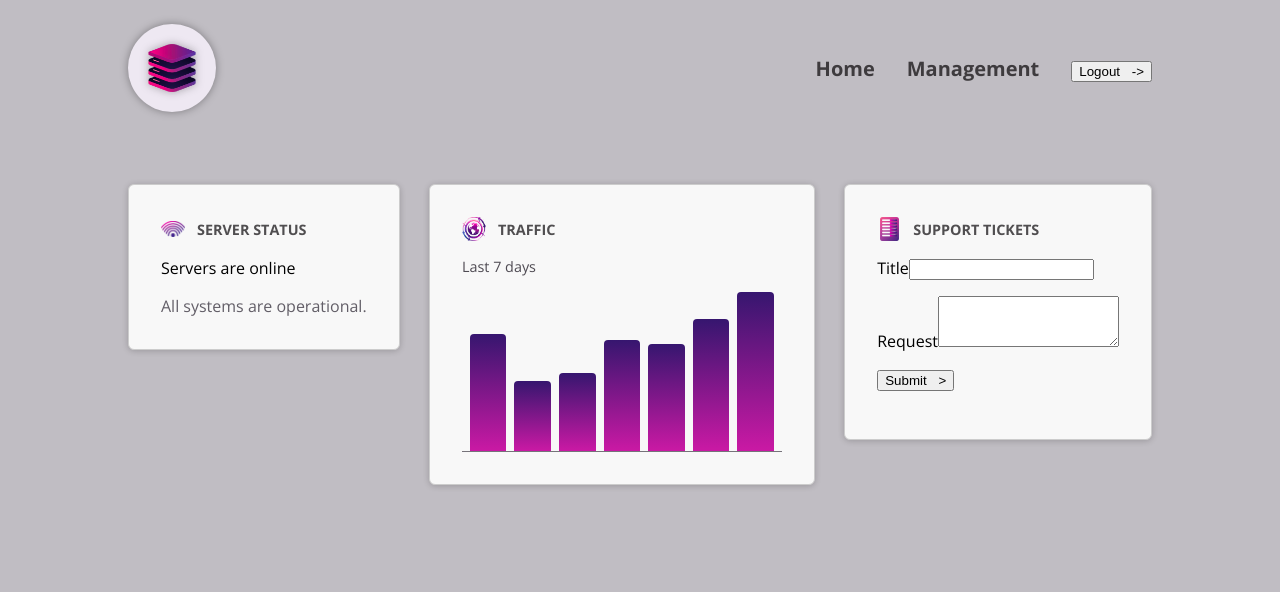
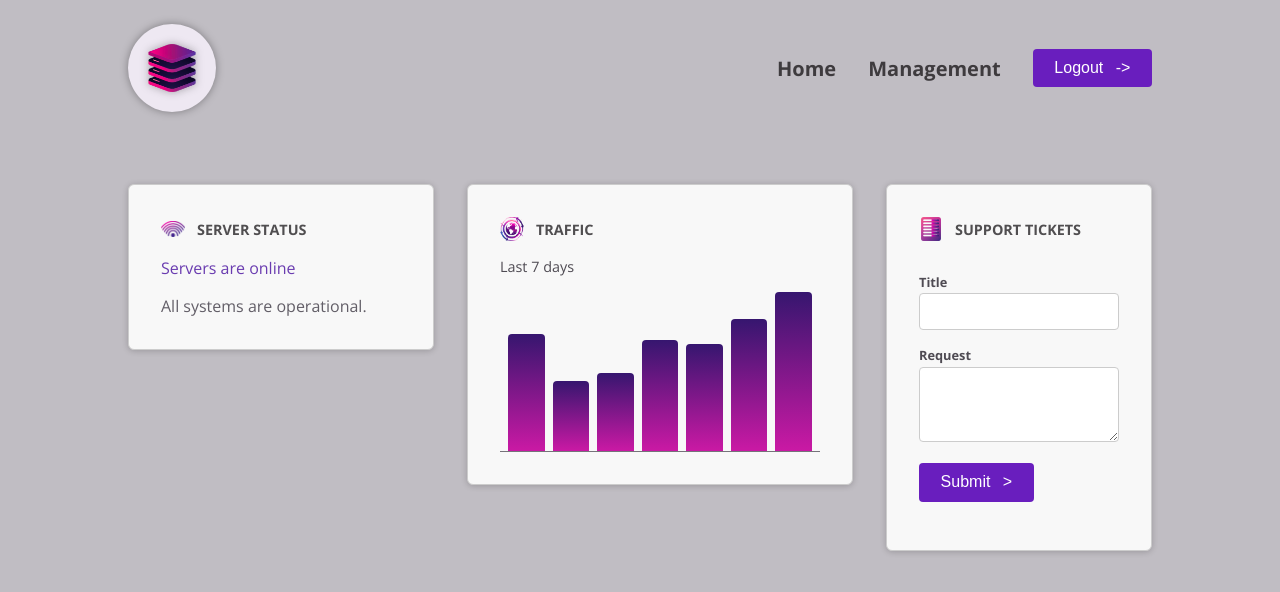
Before and after one commit to LuisFerVR/P3-Angular-Plantilla-Dashboard, an Angular app: page / in a window 1280 px wide. Shown: the top 592 px of the page. Built offline with nearby package versions, Linux system fonts and the light colour scheme.

Commit message:
Se quitaron envolturas inecesarias a los componentes gracias a la configuración del host del decorador componente. Se agregaron clases de css condicionalmente al componente de estado del servidor.

```diff
--- a/src/app/dashboard/dashboard-item/dashboard-item.component.css
+++ b/src/app/dashboard/dashboard-item/dashboard-item.component.css
@@ -1,4 +1,4 @@
-.dashboard-item {
+:host {
     display: block;
     padding: 1rem;
     border: 1px solid #ccc;
@@ -7,7 +7,7 @@
     box-shadow: 0 1px 6px 0 rgba(0, 0, 0, 0.2);
   }
 
-  .dashboard-item header {
+  :host header {
     display: flex;
     padding: 0;
     gap: 0.75rem;
@@ -15,7 +15,7 @@
     margin-bottom: 1rem;
   }
 
-  .dashboard-item header img {
+  :host header img {
     width: 1.5rem;
     height: 1.5rem;
     object-fit: contain;
@@ -29,7 +29,7 @@
   }
 
   @media (min-width: 768px) {
-    .dashboard-item {
+    :host {
       padding: 2rem;
     }
   }
--- a/src/app/dashboard/dashboard-item/dashboard-item.component.html
+++ b/src/app/dashboard/dashboard-item/dashboard-item.component.html
@@ -1,4 +1,3 @@
-<div class="dashboard-item">
 <article>
     <header>
       <img [src]="image().src" [alt]="image().alt" />
@@ -6,4 +5,3 @@
     </header>
     <ng-content/>
 </article>
-</div>
--- a/src/app/dashboard/server-status/server-status.component.css
+++ b/src/app/dashboard/server-status/server-status.component.css
@@ -1,4 +1,4 @@
-#status {
+:host {
     display: block;
     width: 15rem;
   }
--- a/src/app/dashboard/server-status/server-status.component.html
+++ b/src/app/dashboard/server-status/server-status.component.html
@@ -1,4 +1,8 @@
-<div>
+<div [class]="{
+  'status-online': currentStatus === 'online',
+  'status-offline': currentStatus === 'offline',
+  'status-unknown': currentStatus === 'unknown'
+}">
   @if (currentStatus === 'online') {
     <p>Servers are online</p>
     <p>All systems are operational.</p>
--- a/src/app/dashboard/server-status/server-status.component.ts
+++ b/src/app/dashboard/server-status/server-status.component.ts
@@ -5,7 +5,10 @@ import { Component } from '@angular/core';
   standalone: true,
   imports: [],
   templateUrl: './server-status.component.html',
-  styleUrl: './server-status.component.css'
+  styleUrl: './server-status.component.css',
+  host:{
+    class: 'status'
+  }
 })
 export class ServerStatusComponent {
   currentStatus = 'online';
--- a/src/app/dashboard/tickets/tickets.component.css
+++ b/src/app/dashboard/tickets/tickets.component.css
@@ -1,33 +1,33 @@
-#tickets {
+:host {
     display: flex;
     flex-direction: column;
     gap: 1.5rem;
   }
 
-  #tickets ul {
+  :host ul {
     list-style: none;
     margin: 0;
     padding: 0;
     width: 15rem;
   }
 
-  #tickets li {
+  :host li {
     margin: 0.5rem 0;
   }
 
-  #tickets p {
+  :host p {
     margin: 0;
     color: #4f4b53;
   }
 
-  #tickets h2 {
+  :host h2 {
     margin: 0;
     font-size: 1.1rem;
     color: #38343c;
   }
 
   @media (min-width: 768px) {
-    #tickets {
+    :host {
       flex-direction: row;
     }
   }
--- a/src/app/dashboard/traffic/traffic.component.css
+++ b/src/app/dashboard/traffic/traffic.component.css
@@ -1,5 +1,5 @@
 
-#traffic {
+:host {
     display: block;
     width: 15rem;
   }
@@ -27,7 +27,7 @@
   }
 
   @media (min-width: 768px) {
-    #traffic {
+    :host {
       width: 20rem;
     }
   }
--- a/src/app/dashboard/traffic/traffic.component.html
+++ b/src/app/dashboard/traffic/traffic.component.html
@@ -1,9 +1,8 @@
-<div id="traffic">
-  <p>Last 7 days</p>
 
-  <div id="chart">
-    @for (dataPoint of dummyTrafficData; track dataPoint.id) {
-      <div [style.height]="(dataPoint.value / maxTraffic) * 100 + '%'"></div>
-    }
-  </div>
+<p>Last 7 days</p>
+
+<div id="chart">
+  @for (dataPoint of dummyTrafficData; track dataPoint.id) {
+    <div [style.height]="(dataPoint.value / maxTraffic) * 100 + '%'"></div>
+  }
 </div>
--- a/src/app/shared/button/button.component.css
+++ b/src/app/shared/button/button.component.css
@@ -1,4 +1,4 @@
-button {
+:host {
     display: inline-block;
     padding: 0.65rem 1.35rem;
     border-radius: 0.25rem;
@@ -10,7 +10,7 @@ button {
     border: none;
   }
 
-  button:hover {
+  :host:hover {
     background-color: #551b98;
   }
 
@@ -20,6 +20,6 @@ button {
     transition: transform 0.2s ease-in-out;
   }
 
-  button:hover .icon {
+  :host:hover .icon {
     transform: translateX(4px);
   }
--- a/src/app/shared/control/control.component.html
+++ b/src/app/shared/control/control.component.html
@@ -1,4 +1,4 @@
-<p>
+<p class="control">
     <label>{{label()}}</label>
     <ng-content select="input,textarea"></ng-content>
 </p>
--- a/src/app/shared/control/control.component.ts
+++ b/src/app/shared/control/control.component.ts
@@ -1,11 +1,15 @@
-import { Component, input } from '@angular/core';
+import { Component, input, ViewEncapsulation } from '@angular/core';
 
 @Component({
   selector: 'app-control',
   standalone: true,
   imports: [],
   templateUrl: './control.component.html',
-  styleUrl: './control.component.css'
+  styleUrl: './control.component.css',
+  encapsulation:ViewEncapsulation.None,
+  host:{
+    class:'control'
+  }
 })
 export class ControlComponent {
   label=input.required<string>()
```
Lines whose indentation alone changed are shown as unchanged.
